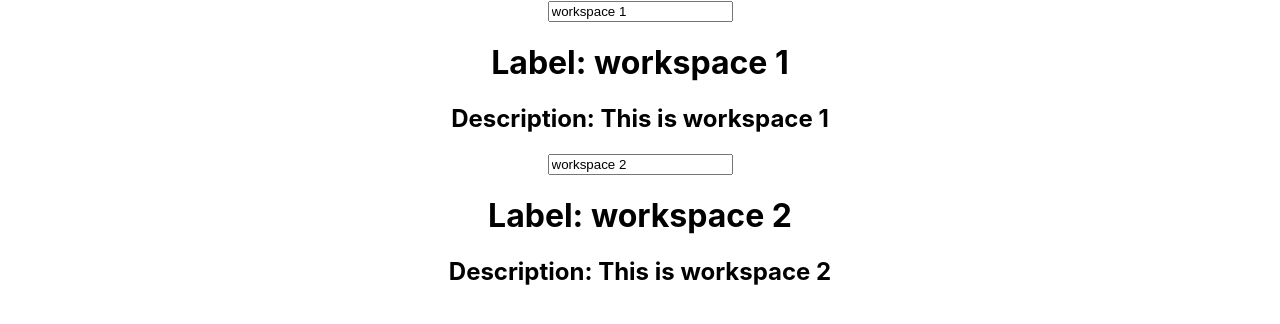
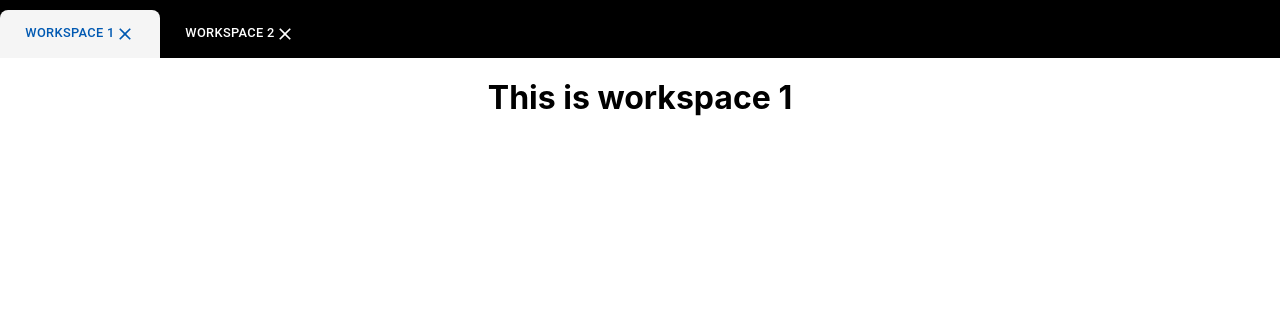
Before and after one commit to madhavms/signals-playground, a React (Create React App) app: page / in a window 1280 px wide. Shown: the top 324 px of the page. Built offline with nearby package versions, Linux system fonts and the light colour scheme.

Commit message:
Added workspace selection functionality

```diff
--- a/package.json
+++ b/package.json
@@ -3,6 +3,8 @@
   "version": "0.1.0",
   "private": true,
   "dependencies": {
+    "@material-ui/core": "^4.12.4",
+    "@material-ui/icons": "^4.11.3",
     "@preact/signals": "^1.1.3",
     "@preact/signals-react": "^1.3.2",
     "@testing-library/jest-dom": "^5.16.5",
--- a/src/App.css
+++ b/src/App.css
@@ -36,3 +36,13 @@
     transform: rotate(360deg);
   }
 }
+
+.description-container{
+  display: flex;
+  flex-direction: column;
+  align-items: center;
+  justify-content: center;
+  margin-top: 20px;
+  font-weight: bold;
+  font-size: 2rem;
+}
--- a/src/App.js
+++ b/src/App.js
@@ -1,6 +1,7 @@
 import "./App.css";
 import { signal, computed } from "@preact/signals-react";
 import { Workspaces } from "./Workspaces";
+import TabsBar from "./components/TabsBar";
 
 function createWorkspaceSignal(workspaces) {
   const workspaceSignals = signal({});
@@ -10,9 +11,11 @@ function createWorkspaceSignal(workspaces) {
     const templateInfoSignal = signal(workspace.templateInfo);
     const displayLabelSignal = signal(workspace.templateInfo.displayLabel);
     const descriptionSignal = signal(workspace.templateInfo.description);
+    const isSelectedSignal = signal(workspace.templateInfo.isSelected);
 
     templateInfoSignal.value.displayLabel = displayLabelSignal;
     templateInfoSignal.value.description = descriptionSignal;
+    templateInfoSignal.value.isSelected = isSelectedSignal;
 
     workspaceSignal.value.templateInfo = templateInfoSignal;
     workspaceSignals.value[key] = workspaceSignal;
@@ -22,47 +25,41 @@ function createWorkspaceSignal(workspaces) {
 
 const workspaceSignal = createWorkspaceSignal(Workspaces);
 
-const labels = computed(() => {
-  return Object.values(workspaceSignal.value).map((workspace) => {
-    return {
-      id: workspace.value.id,
-      labelName: workspace.value.templateInfo.value.displayLabel,
-    };
-  });
+const currentWorkspace = computed(() => {
+  return Object.values(workspaceSignal.value).find(
+    (workspace) => workspace.value.templateInfo.value.isSelected.value
+  );
 });
 
-const descriptions = computed(() => {
-  return Object.values(workspaceSignal.value).reduce((acc , workspace) => {
+const tabs = computed(() => {
+  return Object.values(workspaceSignal.value).reduce((acc, workspace) => {
     return {
       ...acc,
-      [workspace.value.id]: workspace.value.templateInfo.value.description
+      [workspace.value.id]: {
+        id: workspace.value.id,
+        labelName: workspace.value.templateInfo.value.displayLabel,
+        isSelected: workspace.value.templateInfo.value.isSelected,
+      },
     };
   }, {});
 });
 
-
-const handleLabelChange = (event, workspaceId) => {
-  let currentLabel = labels.value.find((label) => label.id === workspaceId);
-  currentLabel.labelName.value = event.target.value;
+const handleWorkspaceSelection = (workspaceId) => {
+  Object.keys(tabs.value).forEach((key) => {
+    tabs.value[key].isSelected.value = tabs.value[key].id === workspaceId;
+  });
 };
 
 function App() {
-  console.log("App rendered");
   return (
     <div className="App">
-      {labels.value.map((label, index) => {
-        return (
-          <div key={index}>
-            <input
-              type="text"
-              value={label.labelName.value}
-              onChange={(event) => handleLabelChange(event, label.id)}
-            />
-            <h1>Label: {label.labelName.value}</h1>
-            <h2>Description: {descriptions.value[label.id].value}</h2>
-          </div>
-        );
-      })}
+      <TabsBar
+        tabs={tabs}
+        handleWorkspaceSelection={handleWorkspaceSelection}
+      />
+      <div className="description-container">
+        {currentWorkspace.value.value.templateInfo.value.description.value}
+      </div>
     </div>
   );
 }
--- a/src/Workspaces.js
+++ b/src/Workspaces.js
@@ -1,16 +1,18 @@
 export const Workspaces = {
-    'f342336a-3594-4cd1-9b0f-152888146783' : {
-        id: 'f342336a-3594-4cd1-9b0f-152888146783',
-        templateInfo: {
-            displayLabel: 'workspace 1',
-            description: 'This is workspace 1',
-        }
+  "f342336a-3594-4cd1-9b0f-152888146783": {
+    id: "f342336a-3594-4cd1-9b0f-152888146783",
+    templateInfo: {
+      displayLabel: "workspace 1",
+      description: "This is workspace 1",
+      isSelected: true,
     },
-    'f342336a-3594-4cd1-9b0f-152888146784' : {
-        id: 'f342336a-3594-4cd1-9b0f-152888146784',
-        templateInfo: {
-            displayLabel: 'workspace 2',
-            description: 'This is workspace 2',
-        }
+  },
+  "f342336a-3594-4cd1-9b0f-152888146784": {
+    id: "f342336a-3594-4cd1-9b0f-152888146784",
+    templateInfo: {
+      displayLabel: "workspace 2",
+      description: "This is workspace 2",
+      isSelected: false,
     },
-}
+  },
+};
--- /dev/null
+++ b/src/components/TabsBar.js
@@ -0,0 +1,149 @@
+import React from "react";
+import { makeStyles } from "@material-ui/core/styles";
+import Tabs from "@material-ui/core/Tabs";
+import Tab from "@material-ui/core/Tab";
+import CloseIcon from "@material-ui/icons/Close";
+import { signal } from "@preact/signals-react";
+
+const useStyles = makeStyles((theme) => ({
+  hiddenIndicator: {
+    display: "none",
+  },
+  closeIcon: {
+    color: "white",
+    verticalAlign: "middle",
+  },
+  closeIconSelected: {
+    color: (props) => (props.mode === "light" ? "#0059b2" : "white"),
+    verticalAlign: "middle",
+  },
+  tabs: {
+    flexGrow: 1,
+  },
+  tabsContainer: {
+    backgroundColor: "black",
+    paddingTop: theme.spacing(1.2),
+  },
+  tab: {
+    color: "white",
+    backgroundColor: "black",
+    fontSize: "0.8rem",
+    borderTopLeftRadius: theme.spacing(1),
+    borderTopRightRadius: theme.spacing(1),
+    borderBottom: "None",
+    "&:hover": {
+      opacity: "0.7",
+    },
+    "&.Mui-selected:hover": {
+      opacity: "1",
+    },
+    "&.Mui-selected": {
+      backgroundColor: "#F5F5F5",
+      color: "#0059b2",
+    },
+    "&.Mui-focusVisible": {
+      backgroundColor: (props) =>
+        props.mode === "light" ? "#F5F5F5" : "#001e3c",
+    },
+    closeButton: {
+      marginLeft: theme.spacing(1),
+      padding: 0,
+      display: "inline-flex",
+      alignItems: "center",
+      justifyContent: "center",
+      cursor: "pointer",
+      marginLeft: theme.spacing(1),
+    },
+    labelContainer: {
+      display: "flex",
+      alignItems: "center",
+    },
+  },
+}));
+
+function TabsBar({
+  tabs,
+  handleWorkspaceSelection,
+  handleCloseWorkspace,
+  handleTabRename,
+}) {
+  const mode = "light";
+  const classes = useStyles({ mode });
+  const selectedTab = Object.values(tabs.value).find(
+    (tab) => tab.isSelected.value
+  )?.id;
+
+  const renamingTab = signal(null);
+
+  const handleDoubleClick = (tabId) => {
+    renamingTab.value = tabId;
+  };
+
+  const handleTabRenameConfirm = (event, tabId) => {
+    if (event.key === "Enter") {
+      handleTabRename(tabId, event.target.value);
+      renamingTab.value = null;
+    }
+  };
+
+  return (
+    <div className={classes.tabsContainer}>
+      <Tabs
+        value={selectedTab}
+        onChange={(e, newValue) => handleWorkspaceSelection(newValue)}
+        indicatorColor="primary"
+        textColor="primary"
+        classes={{ indicator: classes.hiddenIndicator }}
+        variant="scrollable"
+        scrollButtons="auto"
+      >
+        {Object.values(tabs.value).map(({ id, isSelected, labelName }) => (
+          <Tab
+            key={id}
+            label={
+              renamingTab === id ? (
+                <input
+                  type="text"
+                  autoFocus
+                  value={labelName.value}
+                  onChange={() => {}}
+                  onKeyDown={(event) => handleTabRenameConfirm(event, id)}
+                  onBlur={() => (renamingTab.value = null)}
+                  className={classes.labelInput}
+                />
+              ) : (
+                <div
+                  className={classes.tabLabel}
+                  onDoubleClick={() => handleDoubleClick(id)}
+                >
+                  {labelName.value}
+                  <span
+                    className={classes.closeButton}
+                    onClick={(e) => {
+                      e.stopPropagation();
+                      handleCloseWorkspace(id);
+                    }}
+                    size="small"
+                  >
+                    <CloseIcon
+                      fontSize="small"
+                      className={
+                        isSelected.value
+                          ? classes.closeIconSelected
+                          : classes.closeIcon
+                      }
+                    />
+                  </span>
+                </div>
+              )
+            }
+            value={id}
+            className={classes.tab}
+          />
+        ))}
+      </Tabs>
+    </div>
+  );
+}
+
+export default TabsBar;
```
Also changed, not shown: 1 other file (tests, documents, lock files or other folders).
